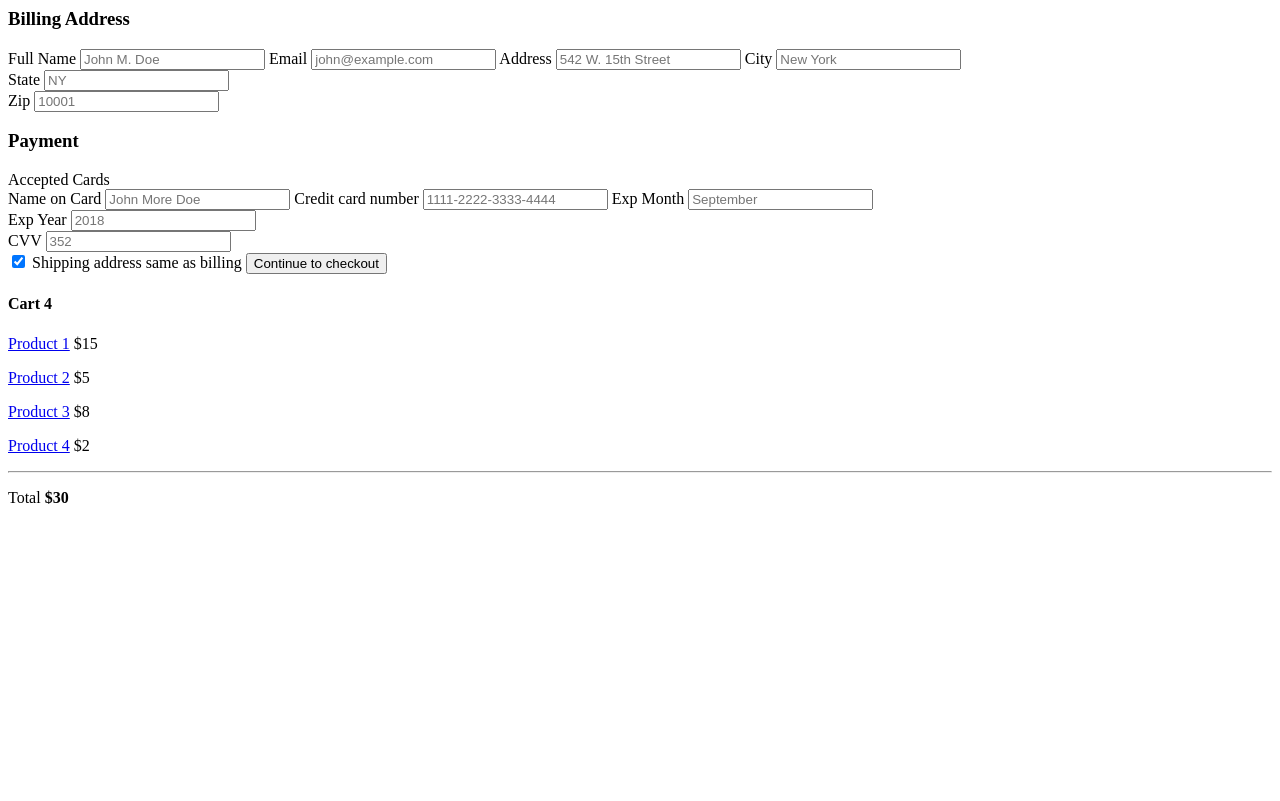
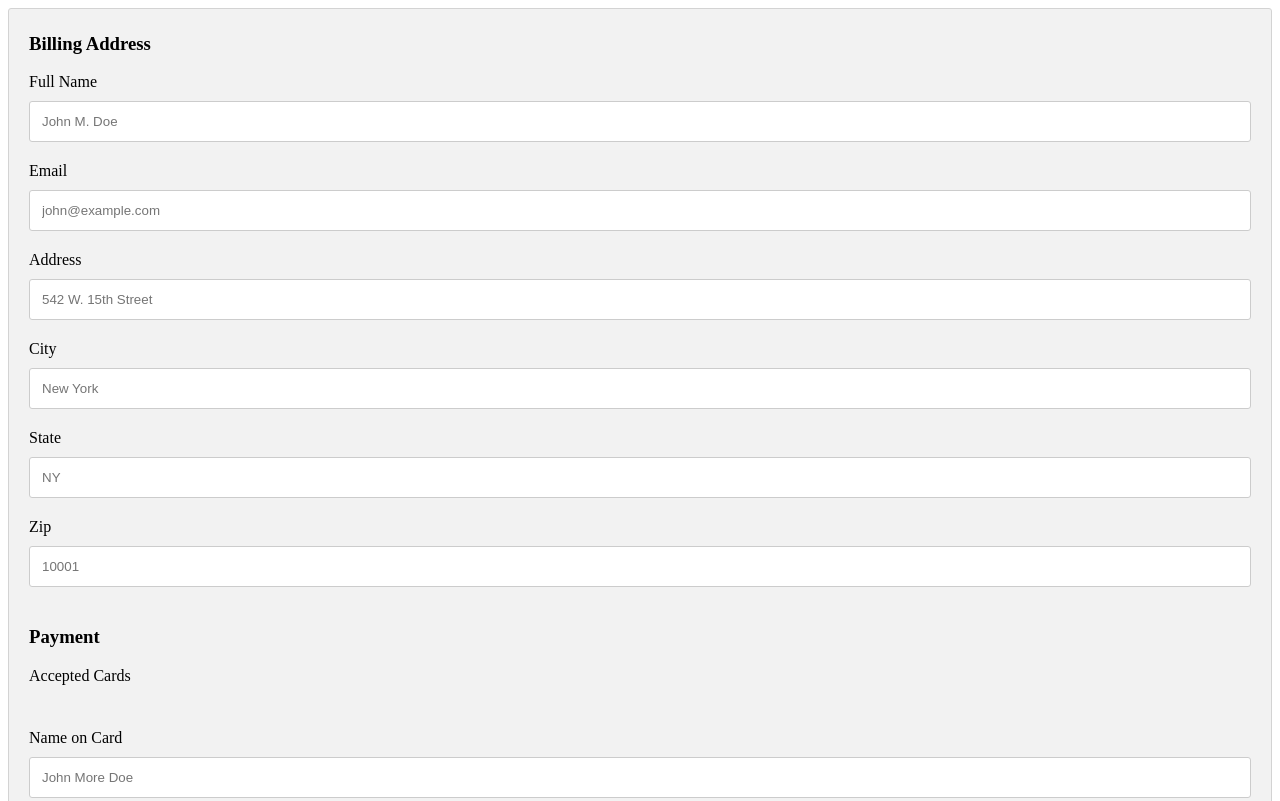
Before and after one commit to 1Nia1/D.A.Z-backery, a plain HTML site: page pembayaran.html in a window 1280 px wide. Shown: the top 801 px of the page. Drawn offline with Linux system fonts and the light colour scheme.

Commit message:
Update pembayaran.html

```diff
--- a/pembayaran.html
+++ b/pembayaran.html
@@ -1,5 +1,92 @@
 <html>
+<head>
+    <style>
+        .row {
+  display: -ms-flexbox;
+  display: flex;
+  -ms-flex-wrap: wrap;
+  flex-wrap: wrap;
+  margin: 0 -16px;
+}
 
+.col-25 {
+  -ms-flex: 25%;
+  flex: 25%;
+}
+
+.col-50 {
+  -ms-flex: 50%;
+  flex: 50%;
+}
+
+.col-75 {
+  -ms-flex: 75%;
+  flex: 75%;
+}
+
+.col-25,
+.col-50,
+.col-75 {
+  padding: 0 16px;
+}
+
+.container {
+  background-color: #f2f2f2;
+  padding: 5px 20px 15px 20px;
+  border: 1px solid lightgrey;
+  border-radius: 3px;
+}
+
+input[type=text] {
+  width: 100%;
+  margin-bottom: 20px;
+  padding: 12px;
+  border: 1px solid #ccc;
+  border-radius: 3px;
+}
+
+label {
+  margin-bottom: 10px;
+  display: block;
+}
+
+.icon-container {
+  margin-bottom: 20px;
+  padding: 7px 0;
+  font-size: 24px;
+}
+
+.btn {
+  background-color: #4CAF50;
+  color: white;
+  padding: 12px;
+  margin: 10px 0;
+  border: none;
+  width: 100%;
+  border-radius: 3px;
+  cursor: pointer;
+  font-size: 17px;
+}
+
+.btn:hover {
+  background-color: #45a049;
+}
+
+span.price {
+  float: right;
+  color: grey;
+}
+
+@media (max-width: 800px) {
+  .row {
+    flex-direction: column-reverse;
+  }
+  .col-25 {
+    margin-bottom: 20px;
+  }
+}
+    </style>
+</head>
 <div class="row">
     <div class="col-75">
       <div class="container">
```
